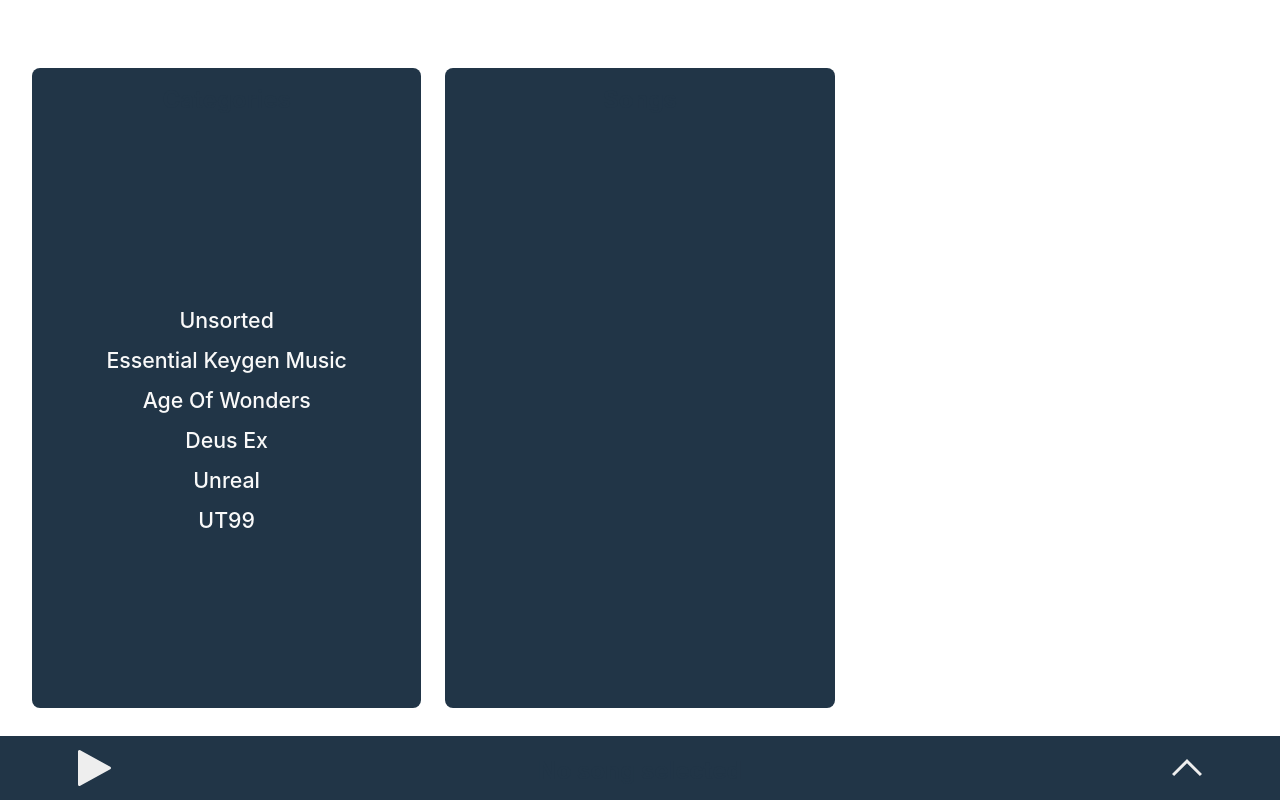
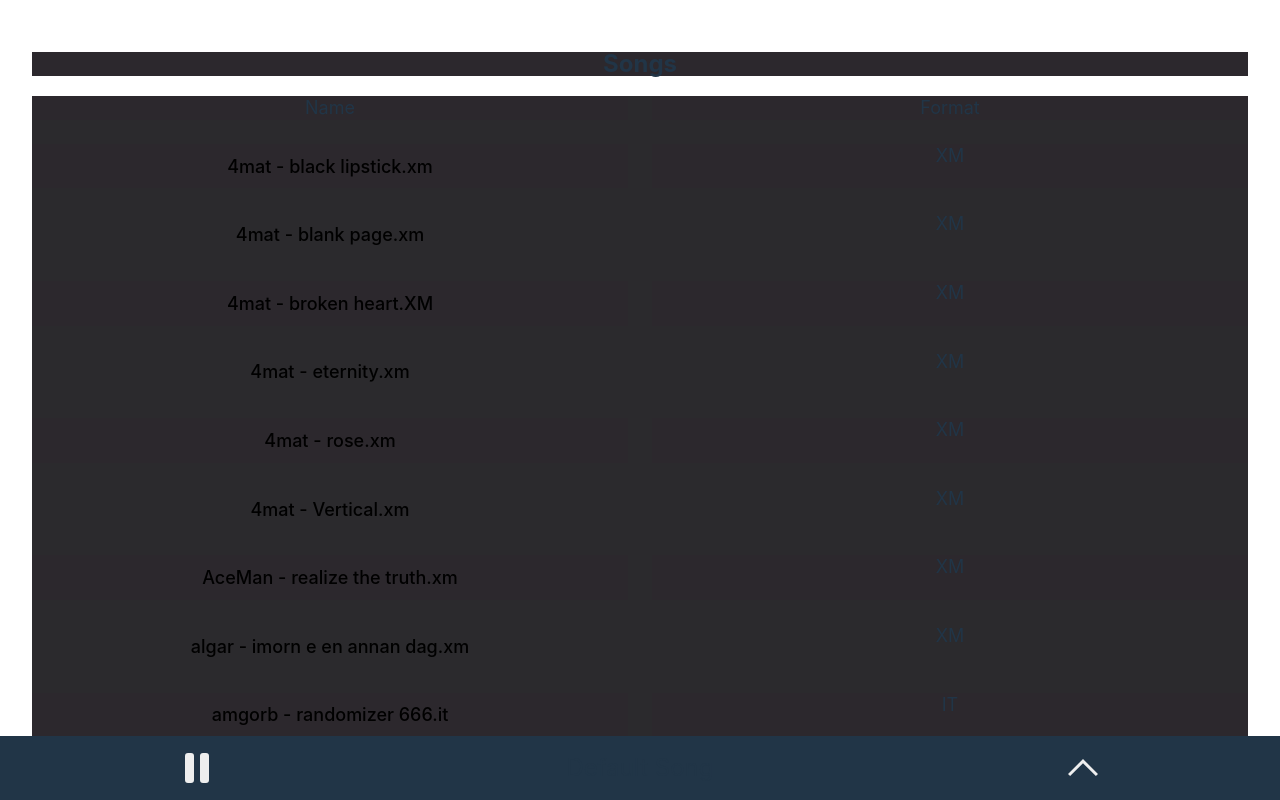
Before and after one commit to MelissaAutumn/m-mod-player, a Svelte app: page / in a window 1280 px wide. Shown: the top 800 px of the page. Built offline with nearby package versions, Linux system fonts and the light colour scheme.

Commit message:
Initial re-work to make things prettier. It's uh, still ugly as of now.

```diff
--- a/src/App.svelte
+++ b/src/App.svelte
@@ -1,5 +1,5 @@
 <script>
-import Player from "./lib/Player.svelte";
+import Player from "./lib/NewPlayer.svelte";
 </script>
 
 <main>
--- a/src/app.css
+++ b/src/app.css
@@ -15,8 +15,8 @@
   -webkit-text-size-adjust: 100%;
 
   /* Colour Vars */
-  --background-color-alt: #363d46;
-  --background-color-main: #213547;
+  --background-color-alt: #2c282d;
+  --background-color-main: #2b2a2d;
   --selection-color: #646cff;
   --hover-color: #747bff;
 }
@@ -84,6 +84,12 @@
   outline: 4px auto -webkit-focus-ring-color;
 }
 
+/* List item button */
+.btn-item {
+  width: 100%;
+  background-color: initial;
+}
+
 @media (prefers-color-scheme: light) {
   :root {
     color: #213547;
--- /dev/null
+++ b/src/lib/Bars/SongBar.svelte
@@ -0,0 +1,19 @@
+<script>
+import BottomBar from "../Base/BottomBar.svelte";
+import Icon from "../Base/Icon.svelte";
+
+    let song_title = "Default Song";
+    let is_playing = false;
+
+</script>
+<BottomBar>
+    <span><Icon type={ is_playing ? "play" : "pause" }/></span>
+    <span class="title">{song_title}</span>
+    <span><Icon type="up"/></span>
+</BottomBar>
+
+<style>
+    .title {
+        font-size: x-large;
+    }
+</style>
--- /dev/null
+++ b/src/lib/Base/BottomBar.svelte
@@ -0,0 +1,33 @@
+<div class="bar">
+    <div class="content">
+        <slot>
+            <div> Test Left Content</div>
+            <div> Test Centre Content</div>
+            <div> Test Right Content</div>
+        </slot>
+    </div>
+</div>
+<style>
+    .bar {
+        background-color: #213547;
+        height: 64px;
+        width: 100%;
+        position: fixed;
+        bottom: 0;
+        left: 0;
+    }
+
+    .content {
+        height: 100%;
+        display: grid;
+    }
+
+    :global(.content>*) {
+        /* Force one column per item, on row 1 */
+        align-content: center;
+        display: inline-grid;
+        grid-column: span 1;
+        height: 100%;
+        grid-row: 1;
+    }
+</style>
--- a/src/lib/Icon.svelte
+++ b/src/lib/Base/Icon.svelte
@@ -1,8 +1,8 @@
 <script>
-  import playButton from "../assets/play-filled-alt.svg";
-  import pauseButton from "../assets/pause-filled.svg";
-  import chevronUp from '../assets/chevron-up.svg';
-  import chevronDown from '../assets/chevron-down.svg';
+  import playButton from "../../assets/play-filled-alt.svg";
+  import pauseButton from "../../assets/pause-filled.svg";
+  import chevronUp from '../../assets/chevron-up.svg';
+  import chevronDown from '../../assets/chevron-down.svg';
 
   export let type = null;
   export let size = '48px';
@@ -25,7 +25,11 @@
 </span>
 <style>
   .icon-container {
-      display: inline-flex;
-      margin: auto;
+    display: inline-block;
+    margin: auto;
+  }
+  img {
+    height: 100%;
+    width: 100%;
   }
 </style>
--- /dev/null
+++ b/src/lib/Base/Page.svelte
@@ -0,0 +1,26 @@
+<div class="page">
+    <header class="header-and-footer">
+        <slot name="header"></slot>
+    </header>
+    <div class="content">
+        <slot></slot>
+    </div>
+    <footer class="header-and-footer">
+        <slot name="footer"></slot>
+    </footer>
+</div>
+
+<style>
+    .page {
+        height: 100vh;
+        width: 100%;
+    }
+
+    .header-and-footer {
+        background-color: var(--background-color-alt);
+    }
+
+    .content {
+        background-color: var(--background-color-main);
+    }
+</style>
--- /dev/null
+++ b/src/lib/MediaSession.svelte
@@ -0,0 +1,41 @@
+<script>
+  import {selectedSongKey, selectedSubSongKey} from "../model/player.js";
+  import {getContext} from "svelte";
+
+  const selectedSong = getContext(selectedSongKey);
+  if (!selectedSong) {
+    console.warn(`No ${selectedSongKey.description} context!`);
+  }
+  const selectedSubsong = getContext(selectedSubSongKey);
+  if (!selectedSubsong) {
+    console.warn(`No ${selectedSubSongKey.description} context!`);
+  }
+
+  const onMediaChange = (category, song, subsong) => {
+    if (!navigator.mediaSession) {
+      return;
+    }
+
+    const sequenceName = subsong === -1 ? 'All' : subsong;
+    navigator.mediaSession.metadata = new MediaMetadata({
+      album: category,
+      artist: '',
+      title: `${song} | Sequence ${sequenceName}`,
+      artwork: [],
+    });
+
+
+    console.log("New media session", navigator.mediaSession.metadata);
+  }
+
+  $: onMediaChange("", $selectedSong, $selectedSubsong);
+</script>
+<div>
+
+</div>
+
+<style>
+    div {
+        display: none;
+    }
+</style>
--- /dev/null
+++ b/src/lib/NewPlayer.svelte
@@ -0,0 +1,65 @@
+<script>
+
+  import {setContext} from "svelte";
+  import { writable } from 'svelte/store';
+  import { selectedSongKey, selectedSubSongKey } from "../model/player.js";
+  import SongBar from "./Bars/SongBar.svelte";
+  import SongList from "./Pages/SongList.svelte";
+
+  let selectedCategory = null;
+  let isPlaying = false;
+
+  const selectedSong = setContext(selectedSongKey, writable(null));
+  const selectedSubSong = setContext(selectedSubSongKey, writable(-1));
+
+  // Reset selected subsong if selected song changes
+  $: if ($selectedSong) {
+    $selectedSubSong = -1;
+  }
+
+</script>
+<div class="main">
+    <SongList/>
+    <SongBar/>
+</div>
+<style>
+    :root {
+        --spacing: 24px;
+        --min-card-width: 256px;
+    }
+
+    .main {
+        display: block;
+    }
+
+    .grid {
+        display: grid;
+        grid-template-columns: repeat(auto-fit, minmax(var(--min-card-width), 2fr));
+        grid-column-gap: var(--spacing);
+        grid-row-gap: var(--spacing);
+
+    }
+
+    .categories {
+        height: 80vh;
+        display: inline-grid;
+        grid-column-end: auto;
+        grid-row: 1;
+        background-color: var(--background-color-main);
+        border-radius: 8px;
+    }
+
+    .song-list {
+        display: inline-grid;
+        overflow: scroll;
+        grid-row: span 2;
+        height: 80vh;
+        background-color: var(--background-color-main);
+
+        border-radius: 8px;
+    }
+
+    .player-bar {
+        /* moved inside component */
+    }
+</style>
--- /dev/null
+++ b/src/lib/Pages/SongList.svelte
@@ -0,0 +1,57 @@
+<script>
+  import Page from "../Base/Page.svelte";
+  import SongDB from "../../db.json"
+
+  const songs = SongDB.Songs["Essential Keygen Music"];
+
+</script>
+
+<Page>
+    <div slot="header">
+        <h2>Songs</h2>
+    </div>
+    {#if songs}
+        <div class="table">
+
+            <div class="heading">Name</div>
+            <div class="heading">Format</div>
+
+            {#each songs as song, index}
+                {@const is_odd = index % 2 === 0 ? 'odd' : 'even'}
+                <div class="row {is_odd}">
+                    <button class='btn-item'>{song.split('/').splice(1).join('/')}</button>
+                </div>
+                <div class="row {is_odd}">
+                    {song.split('.').splice(-1).join('').toUpperCase()}
+                </div>
+            {/each}
+
+        </div>
+    {:else}
+        <p>No Songs...</p>
+    {/if}
+
+
+</Page>
+
+<style>
+    .table {
+        display: grid;
+        width: 100%;
+        grid-template-columns: repeat(2, 1fr);
+        grid-gap: 24px;
+        font-size: large;
+
+    }
+    .heading {
+        background-color: var(--background-color-alt);
+    }
+    .row {
+        height: 100%;
+        width: 100%;
+    }
+    .odd {
+        background-color: var(--background-color-alt);
+    }
+
+</style>
--- a/src/lib/SongBar.svelte
+++ b/src/lib/SongBar.svelte
@@ -2,7 +2,7 @@
   import {songMetadata as songMetadataStore, subSongData as subSongDataStore} from "../stores/openmptStore.js";
   import {createEventDispatcher} from 'svelte';
 
-  import Icon from "./Icon.svelte";
+  import Icon from "./Base/Icon.svelte";
   import SongPanel from "./SongPanel.svelte";
 
   const dispatch = createEventDispatcher();
```
